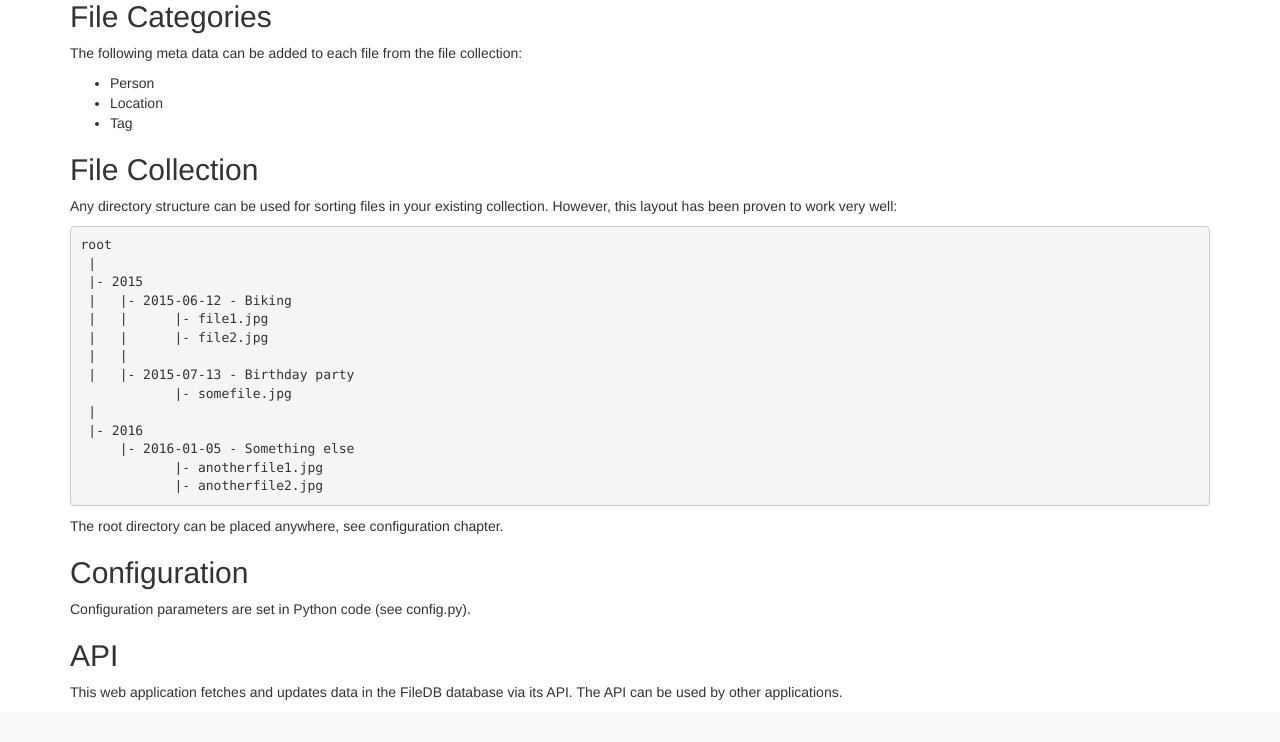
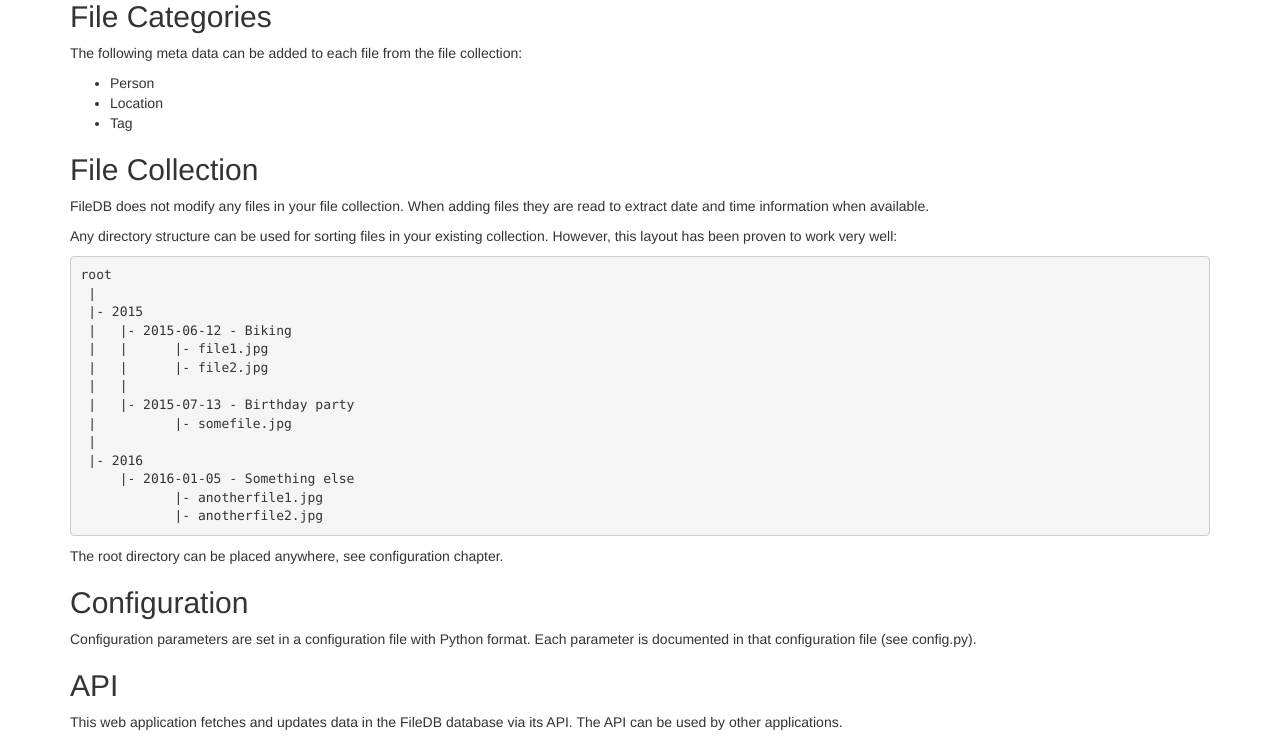
Before and after one commit to ponmar/filedb, a Flask app: page /help in a window 1280 px wide. Shown: the part 223-965 px from the top of the page. Before the commit the page ends 923 px from the top, so only its background shows below. Run offline with Flask 2, Linux system fonts and the light colour scheme; the visitor is signed in with stand-in values (Sample User, id 1); some libraries are stand-ins or nearby versions.

Commit message:
Documentation fixes

```diff
--- a/templates/help.html
+++ b/templates/help.html
@@ -21,6 +21,7 @@
 </ul>
 
 <h2>File Collection</h2>
+<p>FileDB does not modify any files in your file collection. When adding files they are read to extract date and time information when available.</p>
 <p>Any directory structure can be used for sorting files in your existing collection. However, this layout has been proven to work very well:</p>
 <pre>
 root
@@ -31,17 +32,17 @@ root
  |   |      |- file2.jpg
  |   |
  |   |- 2015-07-13 - Birthday party
-            |- somefile.jpg
+ |          |- somefile.jpg
  |
  |- 2016
      |- 2016-01-05 - Something else
             |- anotherfile1.jpg
             |- anotherfile2.jpg
 </pre>
-The root directory can be placed anywhere, see configuration chapter.
+<p>The root directory can be placed anywhere, see configuration chapter.</p>
 
 <h2>Configuration</h2>
-Configuration parameters are set in Python code (see config.py).
+Configuration parameters are set in a configuration file with Python format. Each parameter is documented in that configuration file (see config.py).
 
 <h2>API</h2>
 <p>This web application fetches and updates data in the FileDB database via its API. The API can be used by other applications.</p>
```
